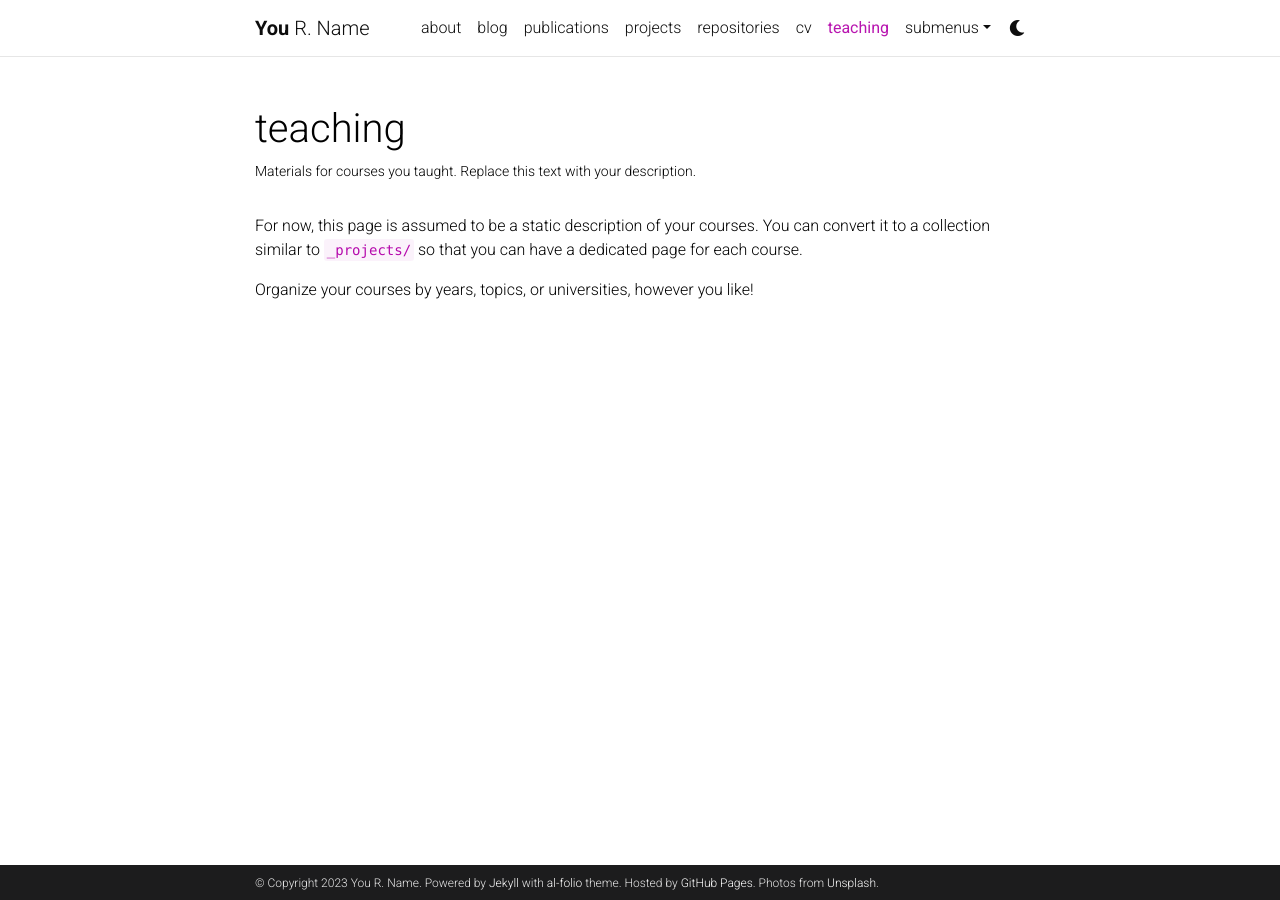
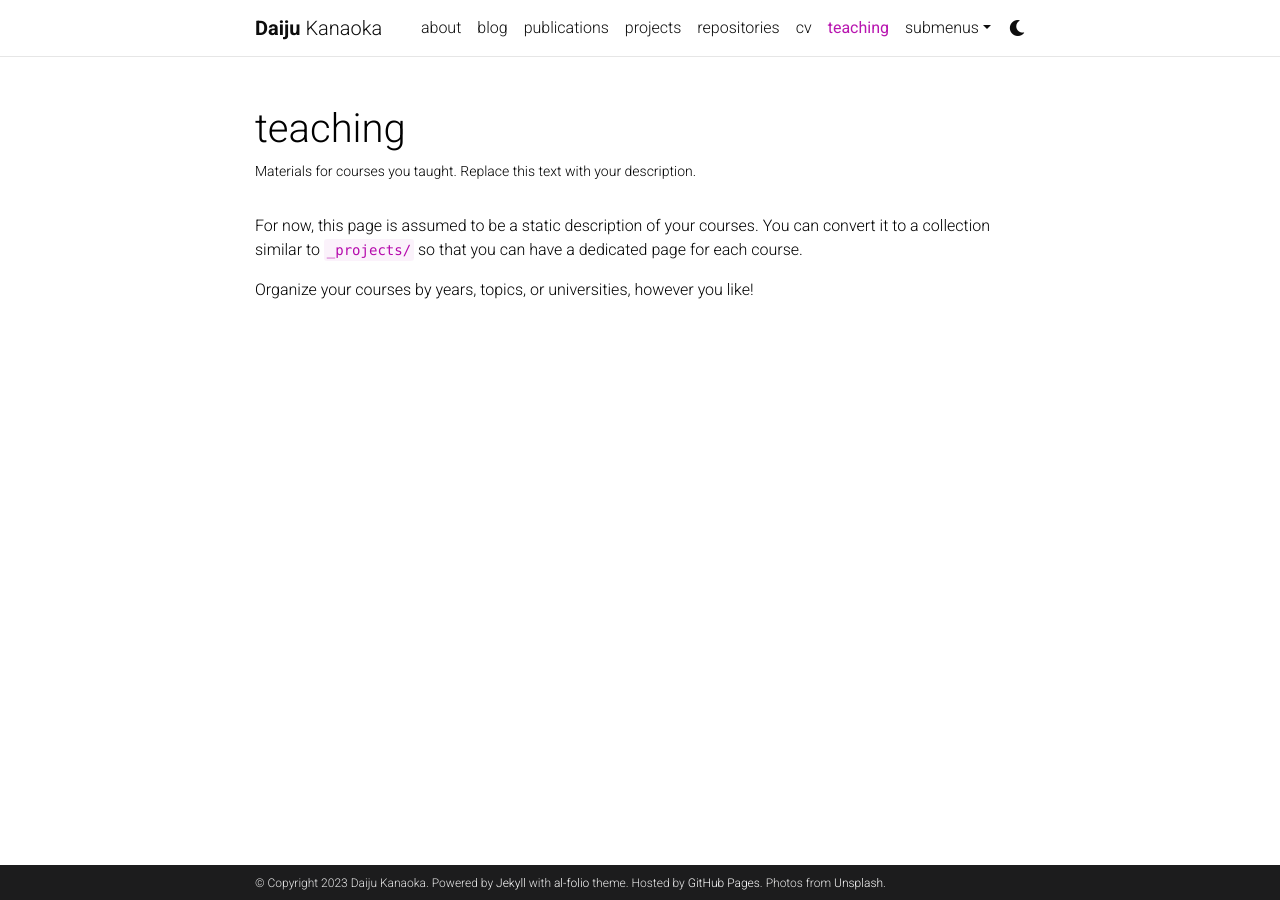
Before and after one commit to haganeLego/haganeLego.github.io, a Jekyll site: the page built from _pages/teaching.md, in a window 1280 px wide. Built offline with Jekyll 4.4.1, drawn with Linux system fonts in a browser that asks for light colours; comment, search, counter and statistics services are not loaded; a style sheet for code colours, icons or effects is not loaded; some of the changed lines change nothing that is shown.

Commit message:
[Update]personal info

```diff
--- a/_config.yml
+++ b/_config.yml
@@ -3,12 +3,14 @@
 # -----------------------------------------------------------------------------
 
 title: blank # the website title (if blank, full name will be used instead)
-first_name: You
-middle_name: R.
-last_name: Name
-email: you@example.com
+first_name: Daiju
+middle_name:
+last_name: Kanaoka
+email: kanaoka.daiju327@mail.kyutech.jp
 description: > # the ">" symbol means to ignore newlines until "footer_text:"
-  A simple, whitespace theme for academics. Based on [*folio](https://github.com/bogoli/-folio) design.
+  I received the B.Eng and the M.Eng degree from Kyushu Institute of Technology, Japan, in 2020 and 2022.
+  I'm currently in a Ph.D. student in the graduate school of Life Science and Systems Engineering, Kyushu Institute of Technology.
+  My research interest includes object recognition, multimodal learning and domestic service robots.
 footer_text: >
   Powered by <a href="https://jekyllrb.com/" target="_blank">Jekyll</a> with <a href="https://github.com/alshedivat/al-folio">al-folio</a> theme.
   Hosted by <a href="https://pages.github.com/" target="_blank">GitHub Pages</a>.
```
